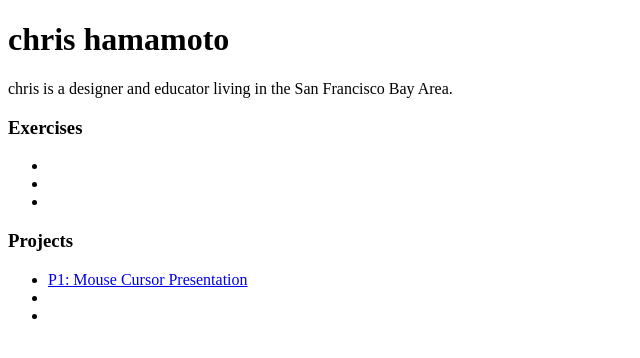
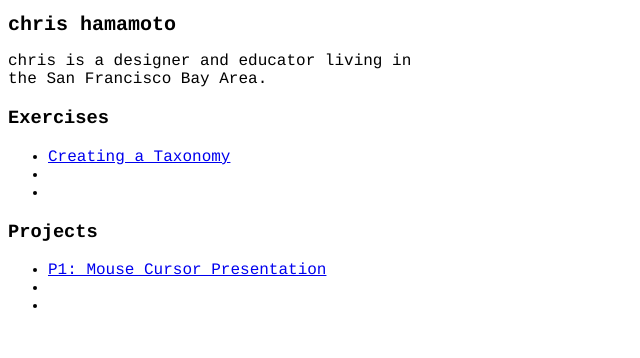
Before and after one commit to chris-at-cca/spring2017-interactive1, a plain HTML site: page index.html in a window 1280 px wide. Shown: the whole page, without its empty margins (0-640 px from the left). Drawn offline with Linux system fonts and the light colour scheme.

```diff
--- a/index.html
+++ b/index.html
@@ -6,14 +6,14 @@
   <meta charset="utf-8" />
 </head>
 
-<body>
-  <div class="main">
-    <h1>chris hamamoto</h1>
-    <p>chris is a designer and educator living in the San Francisco Bay Area.</p>
+<body style="font-family: Courier">
+  <div>
+    <h1 style="font-size: 20px;">chris hamamoto</h1>
+    <p>chris is a designer and educator living in<br />the San Francisco Bay Area.</p>
     <div id="exercises">
       <h3>Exercises</h3>
       <ul>
-        <li></li>
+        <li><a href="taxonomy-exercise/index.html">Creating a Taxonomy</a></li>
         <li></li>
         <li></li>
       </ul>
```
Also changed, not shown: taxonomy-exercise/index.html (added, +17 -0 lines), taxonomy-exercise/img/1.jpg (added), taxonomy-exercise/img/2.jpg (added), taxonomy-exercise/img/3.jpg (added), taxonomy-exercise/img/4.jpg (added), taxonomy-exercise/img/5.jpg (added), taxonomy-exercise/img/6.jpg (added).
